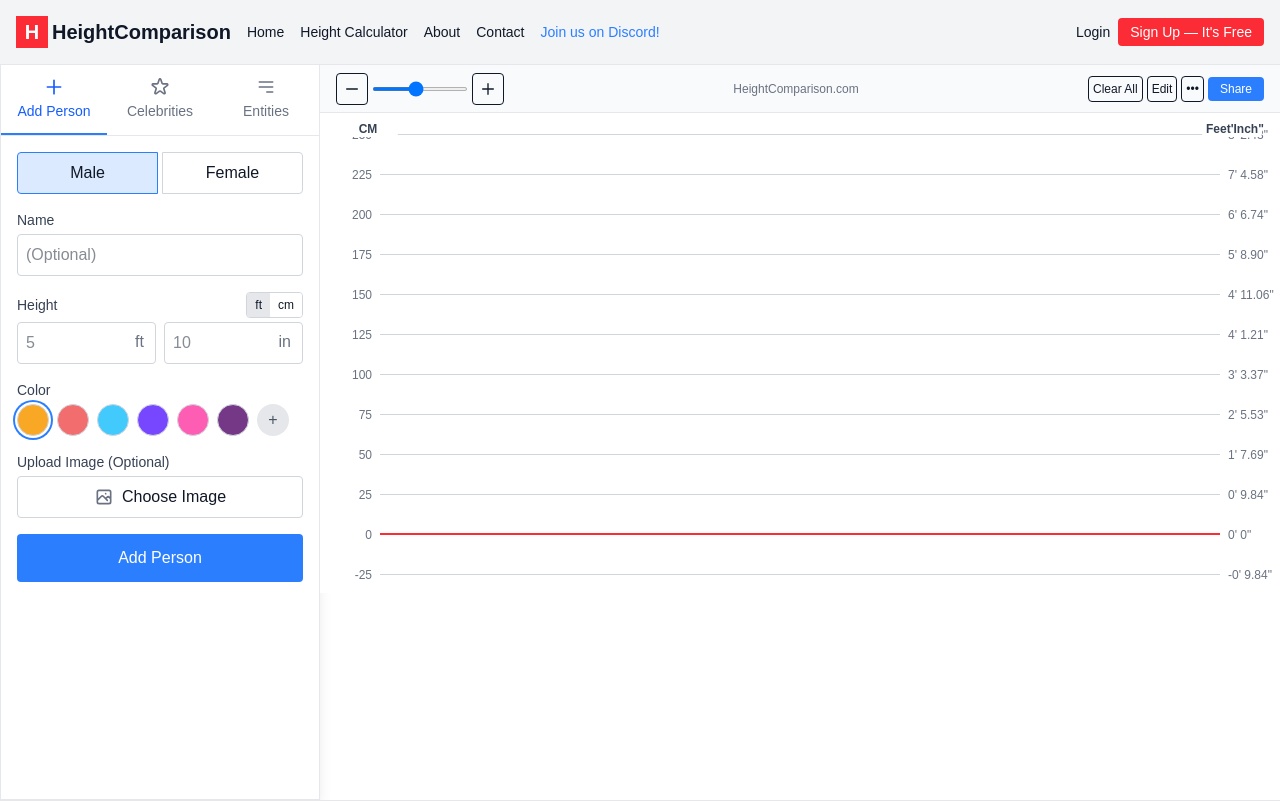
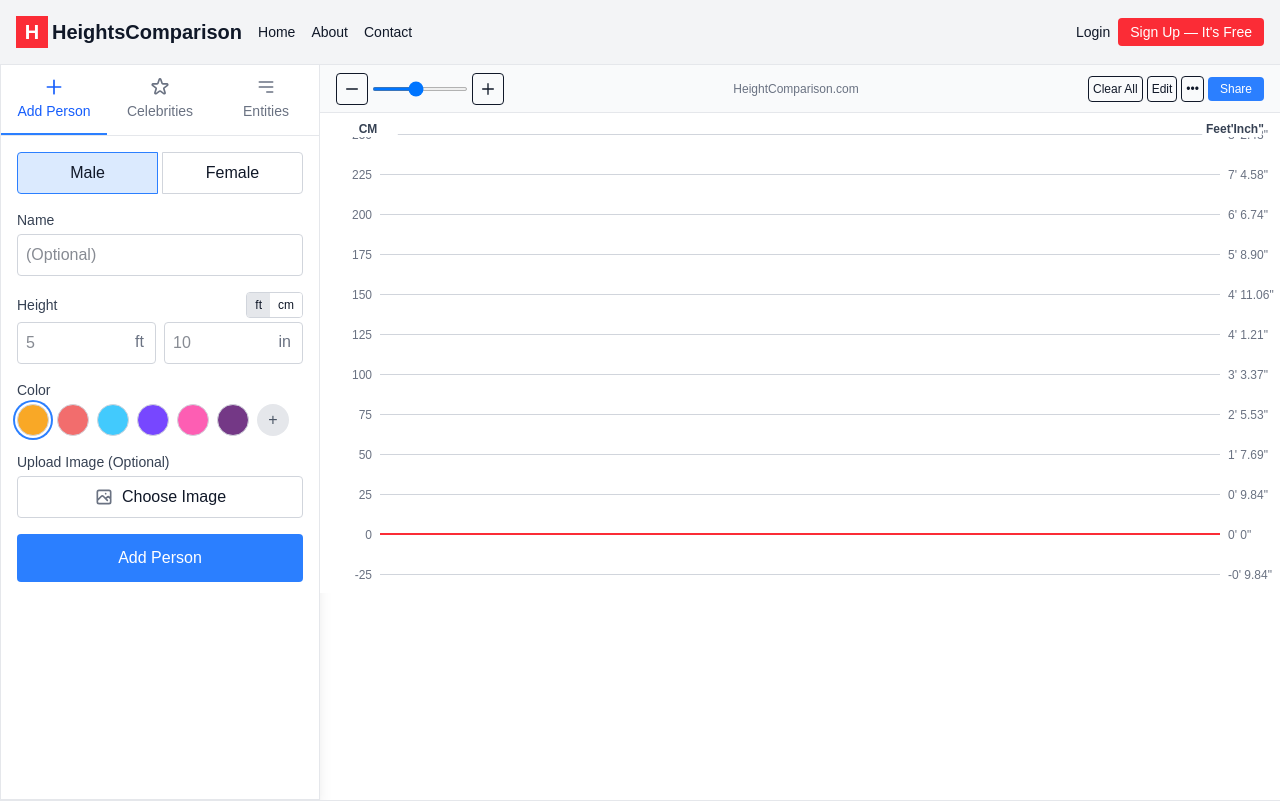
Before and after one commit to bibekrask/heightscompare, a Next.js app: page / in a window 1280 px wide. Shown: the top 801 px of the page. Built offline with nearby package versions, Linux system fonts and the light colour scheme.

Commit message:
update: - Update navigation bars

```diff
--- a/src/app/page.tsx
+++ b/src/app/page.tsx
@@ -59,14 +59,12 @@ const AppHeader = () => (
     <div className="flex items-center space-x-4">
       <div className="font-bold text-xl flex items-center">
         <span className="w-8 h-8 bg-red-500 text-white flex items-center justify-center mr-1">H</span>
-        HeightComparison
+        HeightsComparison
       </div>
       <nav className="hidden md:flex space-x-4 text-sm">
-        <a className="hover:underline cursor-pointer">Home</a>
-        <a className="hover:underline cursor-pointer">Height Calculator</a>
-        <a className="hover:underline cursor-pointer">About</a>
-        <a className="hover:underline cursor-pointer">Contact</a>
-        <a className="text-blue-500 hover:underline cursor-pointer">Join us on Discord!</a>
+        <a href="/" className="hover:underline cursor-pointer">Home</a>
+        <a href="/about" className="hover:underline cursor-pointer">About</a>
+        <a href="/contact" className="hover:underline cursor-pointer">Contact</a>
       </nav>
     </div>
     <div className="flex items-center space-x-2">
```
